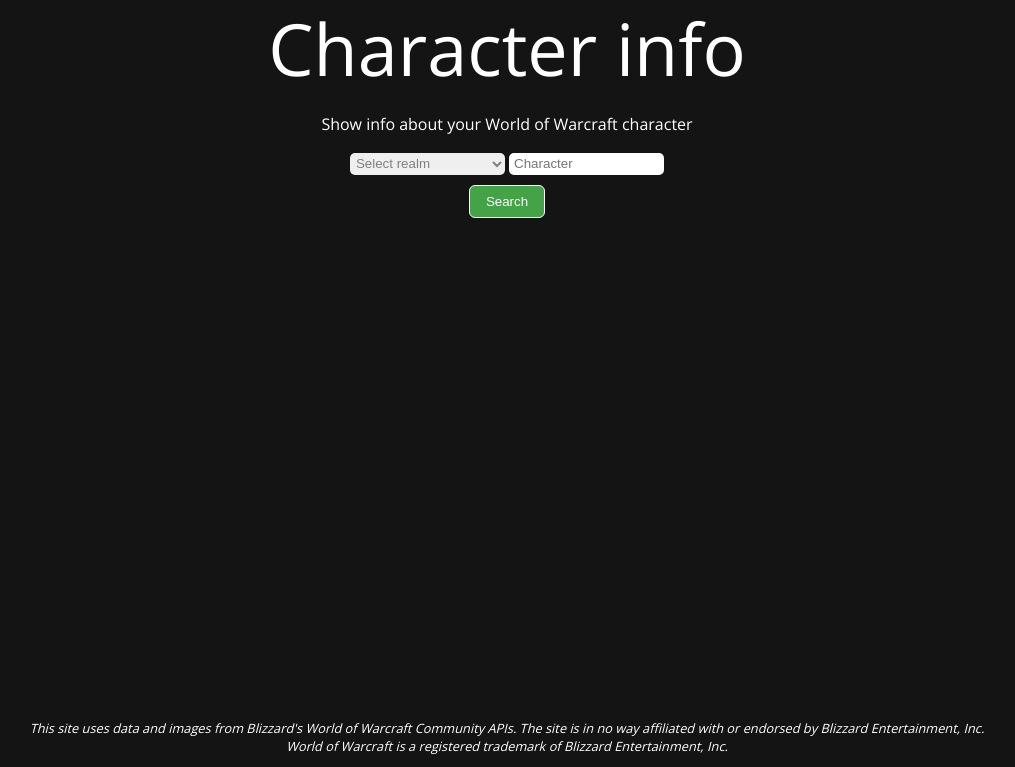
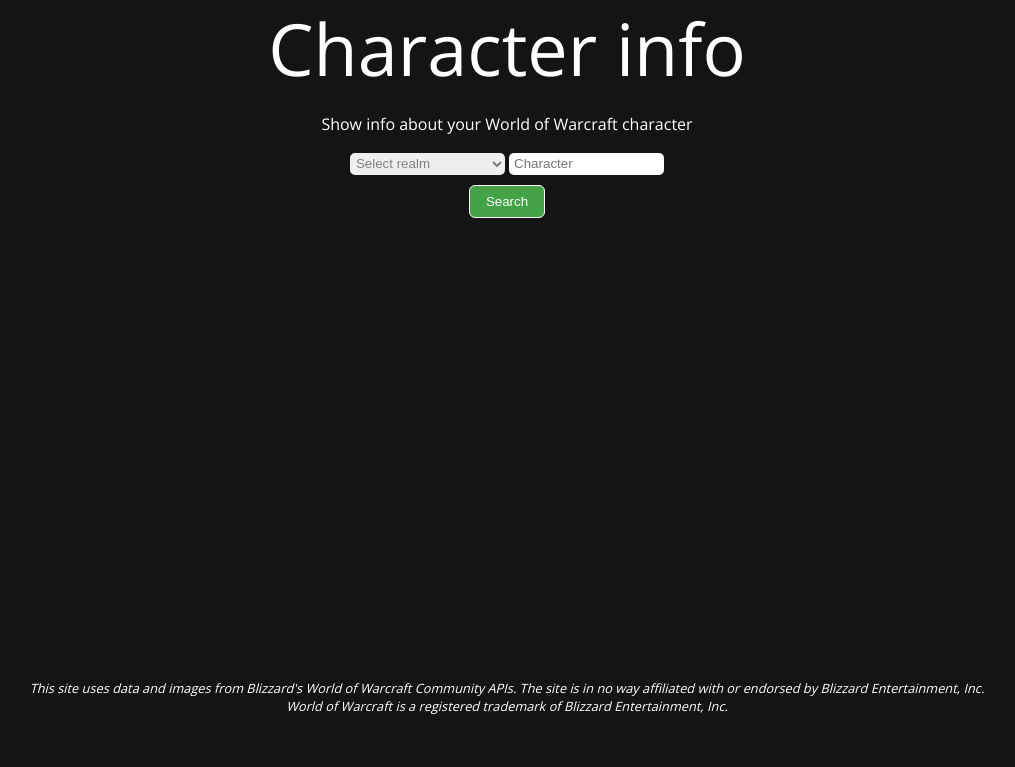
Before and after one commit to frreri/CharacterInfo, a Python web app: template webengine/templates/lookup.html in a window 1280 px wide. Shown: the part 59-826 px from the top of the page, without its empty margins (133-1148 px from the left). After the commit the page ends 773 px from the top, so only its background shows below. Run offline with Jinja, Linux system fonts and the light colour scheme; the template is opened without the code that fills it, so the values that code supplies are empty.

Commit message:
minor modification to main css

```diff
--- a/webengine/static/css/main.css
+++ b/webengine/static/css/main.css
@@ -8,7 +8,7 @@
 
 .main-container {
     position: relative;
-    min-height: 95vh;
+    min-height: 90vh;
     margin-bottom: 0%;
     margin-top: 0%;
 }
```
